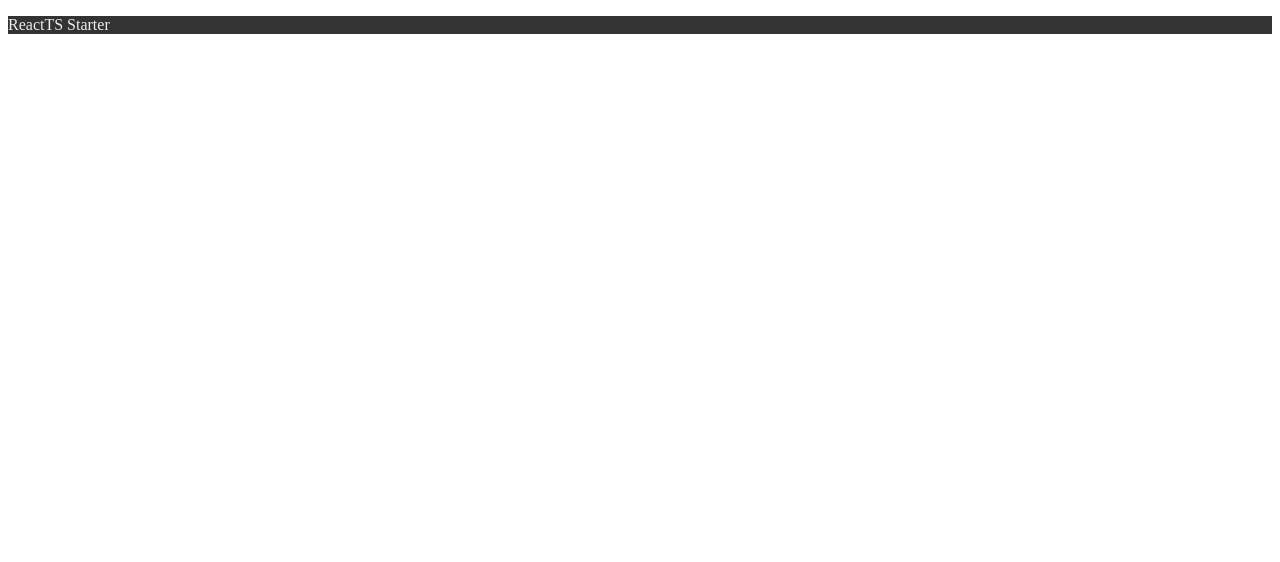
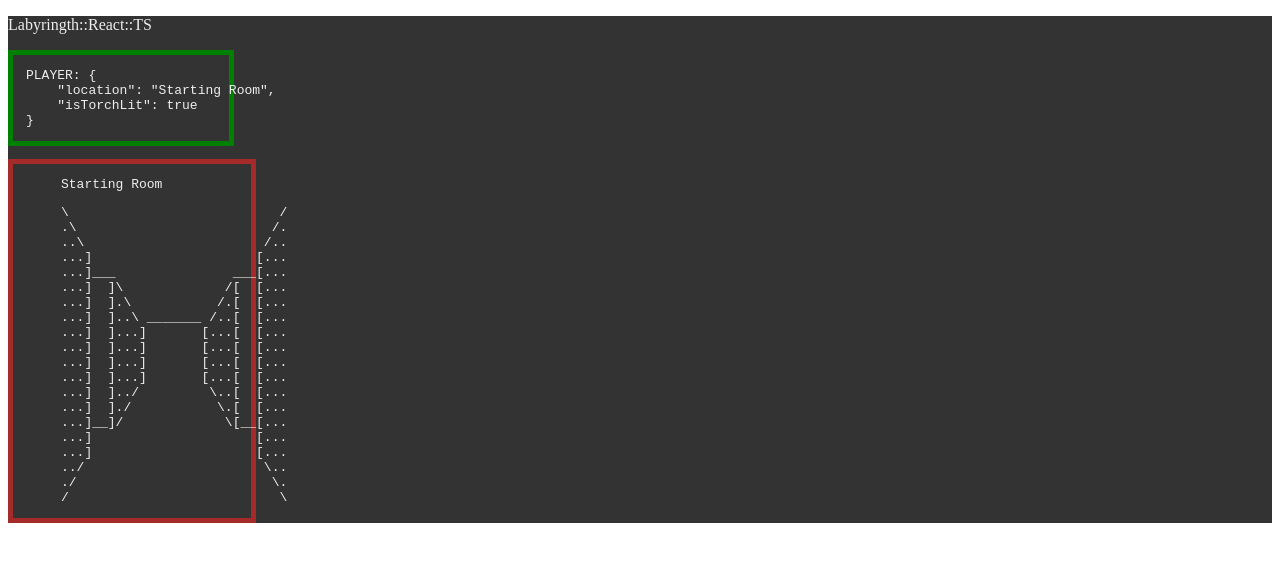
Before and after one commit to frankmeza/labyrinth-react-ts, a React app: page / in a window 1280 px wide. Shown: the top 562 px of the page. Built offline with nearby package versions, Linux system fonts and the light colour scheme; the HTML template or start-up script is replaced by a standard one.

Commit message:
about time to PR this branch

```diff
--- a/rollup.config.js
+++ b/rollup.config.js
@@ -7,6 +7,8 @@ import scss from "rollup-plugin-scss";
 import { terser } from "rollup-plugin-terser";
 import serve from "rollup-plugin-serve";
 import livereload from "rollup-plugin-livereload";
+import react from "react";
+import reactDom from "react-dom";
 
 const isProd = process.env.NODE_ENV === "production";
 
@@ -33,6 +35,10 @@ export default {
     }),
     commonjs({
       include: /node_modules/,
+      namedExports: {
+        react: Object.keys(react),
+        "react-dom": Object.keys(reactDom),
+      },
     }),
     babel({
       extensions,
--- a/src/App.tsx
+++ b/src/App.tsx
@@ -1,8 +1,5 @@
 import React from "react";
 import "./app.scss";
-
-const App = () => {
-  return <p>ReactTS Starter</p>;
-};
+import App from "./ui";
 
 export default App;
--- a/src/index.tsx
+++ b/src/index.tsx
@@ -1,5 +1,6 @@
 import React from "react";
 import ReactDOM from "react-dom";
 import App from "./App";
+import player from "./core";
 
-ReactDOM.render(<App />, document.getElementById("app"));
+ReactDOM.render(<App player={player} />, document.getElementById("app"));
--- a/src/modules/player/index.ts
+++ b/src/modules/player/index.ts
@@ -10,7 +10,7 @@ export interface PlayerProps {
 
 const defaultPlayerProps: PlayerProps = {
   isTorchLit: true,
-  location: "Starting Roo1m",
+  location: "Starting Room",
 };
 
 const createPlayer = (props: PlayerProps = defaultPlayerProps): Player => {
```
